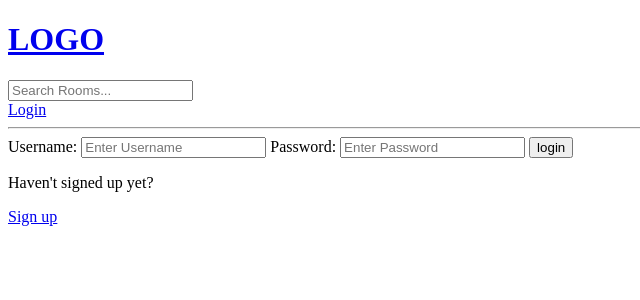
After one commit to oyunmintrio95/Django_StudyBud, a Django app: page /login/ in a window 1280 px wide. The commit adds this page. Shown: the top 300 px of the page, without its empty margins (0-640 px from the left). Run offline with Django 4.2, Linux system fonts and the light colour scheme.

Commit message:
restricting pages

```diff
--- a/base/templates/base/home.html
+++ b/base/templates/base/home.html
@@ -25,12 +25,15 @@
     </div>
 
     <div>
+        <h5>{{room_count}} rooms available</h5>
         <a href="{%url 'create-room' %}">Create Room</a>
         <div>
             {% for room in rooms %}
             <div>
+                {% if request.user == room.host %}
                 <a href="{% url 'update-room' room.id %}"> Edit </a>
                 <a href="{% url 'delete-room' room.id %}" >Delete</a>
+                {% endif %}
                 <span>@{{room.host.username}}</span>
                 <h5>{{room.id}} -- <a href="{% url 'room' room.id %}">{{room.name}}</a></h5>
                 <small>{{room.topic.name}}</small>
--- /dev/null
+++ b/base/templates/base/login_register.html
@@ -0,0 +1,30 @@
+{% extends 'main.html' %}
+
+{% block content %}
+{% if page == 'login' %}
+  <div>
+    <form method="POST" action="">
+      {% csrf_token %}
+      <label>Username:</label>
+      <input type="text" name="username" placeholder="Enter Username">
+
+      <label>Password:</label>
+      <input type="password" name="password" placeholder="Enter Password">
+
+      <input type="submit" value="login">
+    </form>
+
+      <p>Haven't signed up yet?</p>
+      <a href="{% url 'register' %}">Sign up</a>
+  </div>
+{% else %}
+ <div>
+    <form method="POST" action="">
+      {% csrf_token %}
+      {{form.as_p}}
+      <input type="submit" value="Register">
+    </form><p>Already signed up?</p>
+      <a href="{% url 'login' %}">Login</a>
+  </div>
+{% endif %}
+{% endblock content %}
--- a/base/templates/base/room.html
+++ b/base/templates/base/room.html
@@ -3,6 +3,11 @@
 {% block content %}
 <h1>{{room.name}}</h1>
 
+<p>{{room.description}}</p>
 
+<div class="comment-wrapper">
+    <h3>Conversation</h3>
+    <hr>
+</div>
 
 {% endblock content %}
--- a/base/urls.py
+++ b/base/urls.py
@@ -9,6 +9,10 @@ from django.urls import path
 from . import views
 
 urlpatterns = [
+    path('login/', views.loginPage, name="login"),
+    path('logout/', views.logoutUser, name="logout"),
+    path('register/', views.registerPage, name="register"),
+
     path('', views.home, name="home"),
     path('room/<str:pk>/', views.room, name="room"),
 
--- a/base/views.py
+++ b/base/views.py
@@ -1,24 +1,87 @@
 from django.shortcuts import render, redirect
+from django.http import HttpResponse
+from django.contrib import messages
+from django.contrib.auth.decorators import login_required
+from django.db.models import Q
+from django.contrib.auth.models import User
+from django.contrib.auth import authenticate, login, logout
+from django.contrib.auth.forms import UserCreationForm
 from .models import Room, Topic
 from .forms import RoomForm
+
 
 # Create your views here.
 
 
-rooms = [
-    {'id': 1, 'name':'Lets learn python!'},
-    {'id': 2, 'name':'Design with me'},
-    {'id': 3, 'name':'Frontend developers'},
-]
+# rooms = [
+#     {'id': 1, 'name':'Lets learn python!'},
+#     {'id': 2, 'name':'Design with me'},
+#     {'id': 3, 'name':'Frontend developers'},
+# ]
+
+def loginPage(request):
+    page = 'login'
+    if request.user.is_authenticated:
+        return redirect('home')
+
+    if request.method == 'POST':
+        username = request.POST.get('username').lower()
+        password = request.POST.get('password')
+        #Check if user exsits
+        try:
+            user = User.objects.get(username = username)
+        except:
+            messages.error(request, 'User does not exist')
+            # if user does exist, check if user's credential is correct
+        user = authenticate(request, username=username, password=password)
+
+
+        if user is not None:
+            login(request,user)
+            return redirect('home')
+        else:
+            messages.error(request, 'Username OR password does not exist')
+
+    context = {'page':page}
+    return render(request, 'base/login_register.html', context)
+
+def logoutUser(request):
+    logout(request)
+    return redirect('home')
+
+def registerPage(request):
+    form = UserCreationForm()
+    if request.method == 'POST':
+        form = UserCreationForm(request.POST)
+        if form.is_valid():
+            user = form.save(commit=False)
+            user.username = user.username.lower()
+            user.save()
+            login(request, user)
+            return redirect('home')
+        else:
+            messages.error(request, 'An error occured during registration')
+
+    return render(request, 'base/login_register.html', {'form': form})
 def home(request):
     # passing data to render to html
     # return render(request, 'home.html', {'rooms': rooms})
     # queryset = ModelName.objects.all()
     # Variable that holds response = Model Name. Model obejcts attrubute. methods
+    # icontains vs contains => capital non-sensitive and capital sensitive?
     q = request.GET.get('q') if request.GET.get('q') != None else ''
-    rooms = Room.objects.filter(topic__name__contains=q)
+
+    rooms = Room.objects.filter(
+        Q(topic__name__icontains=q) |
+        Q(name__icontains=q) |
+        Q(description__icontains=q)
+    )
+
     topics = Topic.objects.all()
-    context = {'rooms': rooms, 'topics': topics}
+    room_count = rooms.count()
+
+    context = {'rooms': rooms, 'topics': topics, 'room_count': room_count}
+
     return render(request, 'base/home.html', context)
 
 def room(request,pk):
@@ -27,6 +90,7 @@ def room(request,pk):
     context = {'room' : room}
     return render(request, 'base/room.html', context)
 
+@login_required(login_url='login')
 def createRoom(request):
     form = RoomForm()
 
@@ -38,10 +102,13 @@ def createRoom(request):
 
     context = {'form': form}
     return render(request, "base/room_form.html", context)
-
+@login_required(login_url='login')
 def updateRoom(request, pk):
     room = Room.objects.get(id=pk)
     form = RoomForm(instance=room)
+
+    if request.user != room.host:
+        return HttpResponse('You are not allowed here!!')
 
     if request.method == 'POST':
         form = RoomForm(request.POST, instance=room)
@@ -50,9 +117,12 @@ def updateRoom(request, pk):
             return redirect('home')
     context = {'form': form}
     return render(request, "base/room_form.html", context)
-
+@login_required(login_url='login')
 def deleteRoom(request, pk):
     room = Room.objects.get(id=pk)
+    if request.user != room.host:
+        return HttpResponse('You are not allowed here!!')
+
     if request.method == 'POST':
         room.delete()
         return redirect('home')
--- a/templates/main.html
+++ b/templates/main.html
@@ -6,6 +6,16 @@
 </head>
 <body>
   {% include 'navbar.html'%}
+    {% if messages %}
+    <ul class="messages">
+        {% for message in messages %}
+        <li>
+            {{ message }}
+        </li>
+        {% endfor %}
+    </ul>
+    {% endif %}
+
 
   {% block content %}
   {% endblock%}
--- a/templates/navbar.html
+++ b/templates/navbar.html
@@ -1,5 +1,14 @@
 <a href="/">
   <h1>LOGO</h1>
 </a>
+<form mehtod="GET" action="{% url 'home' %}">
+  <input type="text" name="q" placeholder="Search Rooms..."/>
+</form>
+{% if request.user.is_authenticated %}
+<p>Hello {{request.user}}</p>
+<a href="{% url 'logout' %}">Logout</a>
+{% else %}
+<a href="{% url 'login' %}">Login</a>
+{% endif %}
 
 <hr>
```
Also changed, not shown: db.sqlite3.
